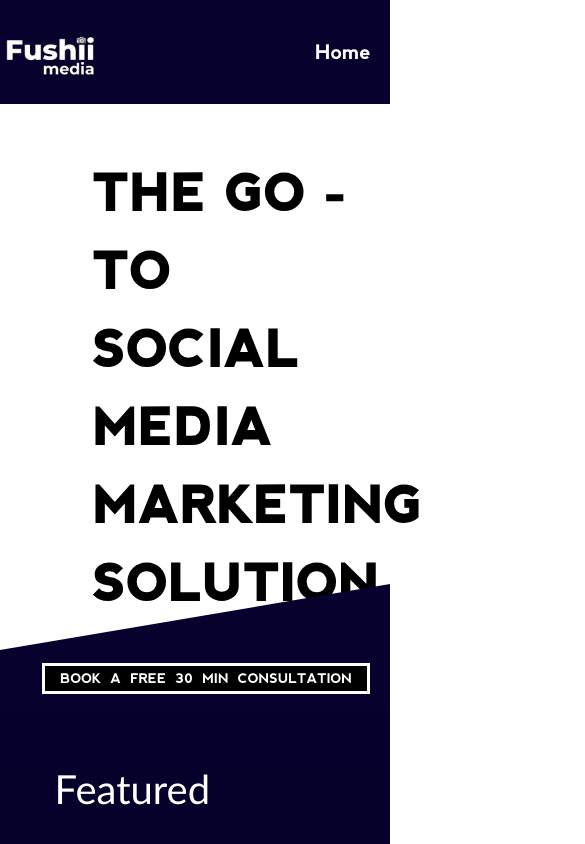
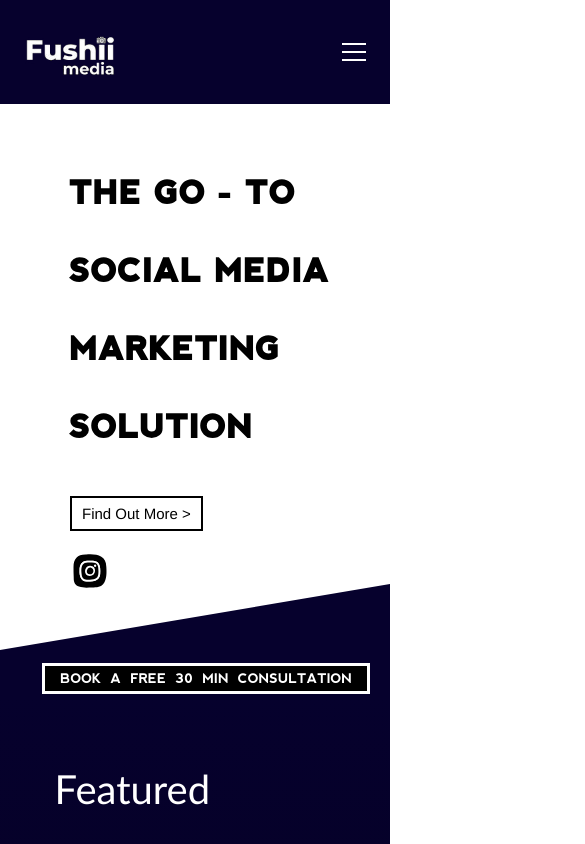
Before and after one commit to bugcrusher07/FushiiMedia, a Next.js app in the folder fushiimediafrontend/: page / in a window 390 px wide. Shown: the top 844 px of the page, 585 px wide, since content can reach past the window. Built offline with nearby package versions, Linux system fonts and the light colour scheme.

Commit message:
All i need to do is setup a custom server

```diff
--- a/fushiimediafrontend/app/page.module.css
+++ b/fushiimediafrontend/app/page.module.css
@@ -1,3 +1,122 @@
+
+.header {
+  background: rgb(6, 1, 45);
+
+}
+
+.headerContent {
+  display: flex;
+  justify-content: space-around;
+  align-items: center;
+}
+
+.logo img {
+  height: 100px;
+  width: 100px;
+  object-fit: contain;
+}
+
+/* Desktop Menu Styles */
+
+.desktopMenu {
+  margin-left:150px;
+  display: flex;
+  align-items: center;
+  gap: 2rem;
+}
+
+.menuItem {
+  background: none;
+ font-family: Nevis-Bold,Arial, Helvetica, sans-serif;
+  font-size: 20px;
+  color: rgb(255,255,255);
+  margin:0px 15px;
+  text-decoration: none;
+}
+
+.menuItem:hover {
+  cursor: pointer;
+  text-decoration: underline;
+  text-underline-offset: 15px;
+}
+
+/* Mobile Menu Styles */
+.mobileMenu {
+  position: relative;
+}
+
+.hamburger {
+  display: flex;
+  flex-direction: column;
+  justify-content: center;
+  align-items: center;
+  width: 32px;
+  height: 32px;
+  background: none;
+  border: none;
+  cursor: pointer;
+  padding: 0;
+  gap: 6px;
+}
+
+.hamburgerLine {
+  width: 24px;
+  height: 2px;
+  background-color: #ffffff;
+  transition: all 0.3s ease;
+  display: block;
+}
+
+/* Hamburger Animation */
+.line1 {
+  transform: rotate(45deg) translate(6px, 6px);
+}
+
+.line2 {
+  opacity: 0;
+}
+
+.line3 {
+  transform: rotate(-45deg) translate(6px, -6px);
+}
+
+/* Dropdown Menu */
+.dropdown {
+  position: absolute;
+  right: 0;
+  top: 100%;
+  margin-top: 0.5rem;
+  width: 200px;
+  background: white;
+  border-radius: 4px;
+  box-shadow: 0 2px 8px rgba(0, 0, 0, 0.15);
+  padding: 0.5rem 0;
+  z-index: 1000;
+}
+
+.dropdownItem {
+  display: block;
+  width: 100%;
+  padding: 0.75rem 1rem;
+  text-align: left;
+  background: none;
+  border: none;
+  color: #333;
+  font-size: 1rem;
+  cursor: pointer;
+  transition: background-color 0.2s ease;
+}
+
+.dropdownItem:hover {
+  background-color: #f5f5f5;
+}
+
+
+
+
+
+
+
 .main{
   display:flex;
   justify-content: space-around;
@@ -337,12 +456,19 @@ height:1400px;
 }
 
 @media ( max-width:769px){
-  .options{
+.options{
     justify-content: center;
-  }
+}
 .options_container,.options_container1{
   flex-direction: column;
 }
+
+.text_container,.svg_container.first_button_container{
+  margin-left:22vw;
+}
+
+
+
 .bottom_wrapper{
   margin-top:100px;
   flex-direction:column;
@@ -426,3 +552,27 @@ height:1400px;
     height:2100px;
   }
 }
+
+@media ( max-width:720px){
+  .headerContent{
+    justify-content: space-between;
+  }
+  .logo img{
+    margin-left:20px;
+  }
+.mobileMenu{
+  margin-right:20px;
+}
+.dropdownItem{
+  text-decoration: none;
+}
+
+.text_container{
+  margin-left:70px;
+  font-size:8vw;
+}
+.svg_container,.first_button_container{
+  margin-left:70px;
+}
+
+}
--- a/fushiimediafrontend/app/page.tsx
+++ b/fushiimediafrontend/app/page.tsx
@@ -5,21 +5,106 @@ import styles from "./page.module.css";
 
 
 
+
+
+
 const Header = () => {
+  const headerRef = useRef<HTMLDivElement>(null);
+  const [isOpen, setIsOpen] = useState(false);
+  const [isMobile, setIsMobile] = useState(false);
+
+  useEffect(() => {
+    const checkWidth = () => {
+      if (headerRef.current) {
+        setIsMobile(headerRef.current.offsetWidth < 670);
+      }
+    };
+
+    // Initial check
+    checkWidth();
+
+    // Add resize listener
+    window.addEventListener('resize', checkWidth);
+
+    // Cleanup
+    return () => window.removeEventListener('resize', checkWidth);
+  }, []);
+
+  const handleMenuClick = () => {
+    setIsOpen(!isOpen);
+  };
+
+  const scrollToSection = (id: string) => {
+    const element = document.getElementById(id);
+    if (element) {
+      element.scrollIntoView({ behavior: 'smooth' });
+      setIsOpen(false);
+    }
+  };
 
   return (
-    <div className={styles.main}>
-      <div>
-        <img src="logo.jpg" alt="Logo" height="100px" width="100px" />
-      </div>
-      <div className={styles.main_items}>
-        <a href="/">Home</a>
-        <a onClick={() => window.location.href = "#services1"}>Services</a>
-        <a onClick={() => window.location.href = "#contact_bottom"}>Contact</a>
+    <div className={styles.header} ref={headerRef}>
+      <div className={styles.headerContent}>
+        <div className={styles.logo}>
+          <img src="logo.jpg" alt="Logo" />
+        </div>
+
+        {isMobile ? (
+          <div className={styles.mobileMenu}>
+            <button
+              onClick={handleMenuClick}
+              className={styles.hamburger}
+              aria-label="Toggle menu"
+            >
+              <span className={`${styles.hamburgerLine} ${isOpen ? styles.line1 : ''}`} />
+              <span className={`${styles.hamburgerLine} ${isOpen ? styles.line2 : ''}`} />
+              <span className={`${styles.hamburgerLine} ${isOpen ? styles.line3 : ''}`} />
+            </button>
+
+            {isOpen && (
+              <div className={styles.dropdown}>
+                <a href="/" className={styles.dropdownItem}>
+                  Home
+                </a>
+                <button
+                  onClick={() => scrollToSection('services1')}
+                  className={styles.dropdownItem}
+                >
+                  Services
+                </button>
+                <button
+                  onClick={() => scrollToSection('contact_bottom')}
+                  className={styles.dropdownItem}
+                >
+                  Contact
+                </button>
+              </div>
+            )}
+          </div>
+        ) : (
+          <nav className={styles.desktopMenu}>
+            <a href="/" className={styles.menuItem}>
+              Home
+            </a>
+            <button
+              onClick={() => scrollToSection('services1')}
+              className={styles.menuItem}
+            >
+              Services
+            </button>
+            <button
+              onClick={() => scrollToSection('contact_bottom')}
+              className={styles.menuItem}
+            >
+              Contact
+            </button>
+          </nav>
+        )}
       </div>
     </div>
-  )
-}
+  );
+};
+
 
 const SVG = () => {
   return (
```
